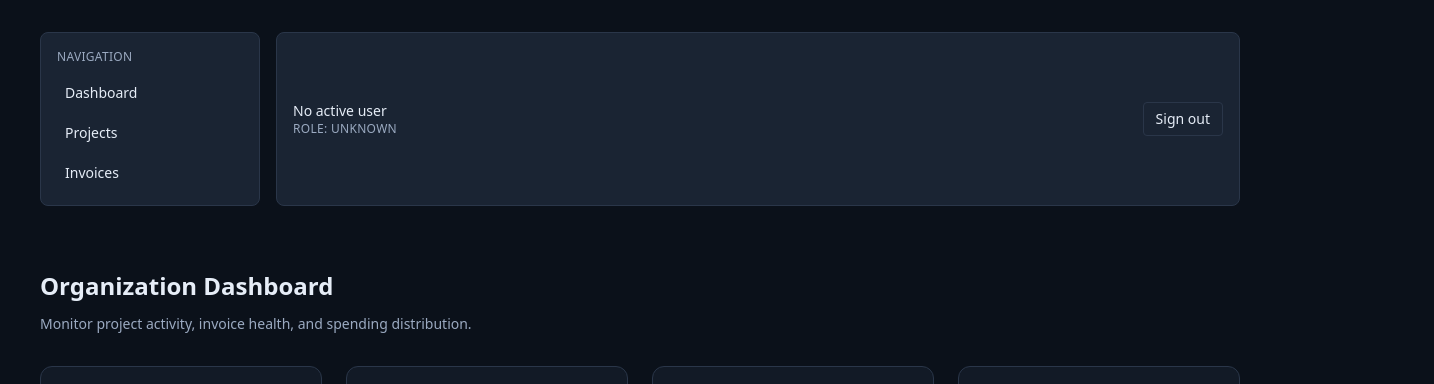
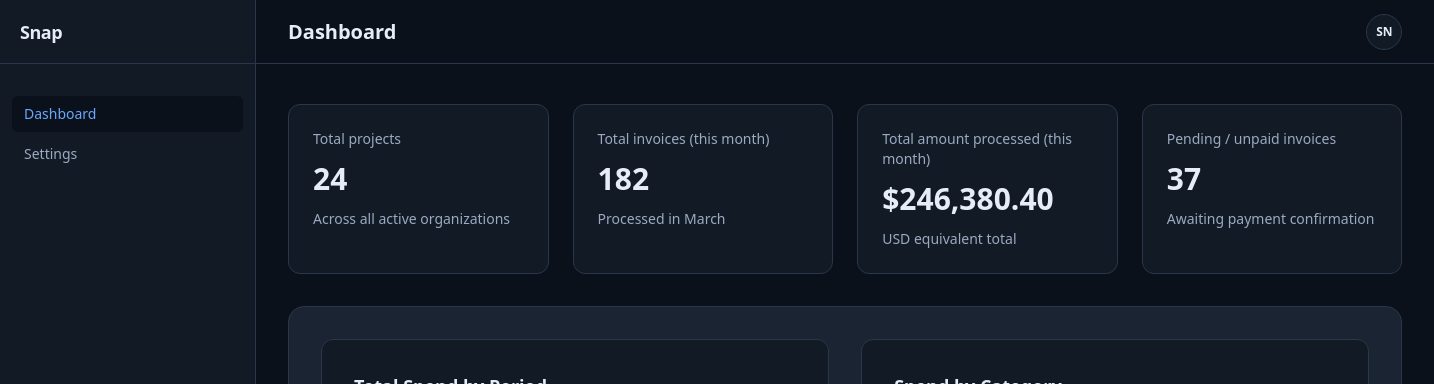
Before and after one commit to lucianocribeiro/snap, a Next.js app: page /dashboard in a window 1280 px wide. Shown: the top 384 px of the page, 1434 px wide, since content can reach past the window. Built offline with nearby package versions, Linux system fonts and the light colour scheme; no server answers.

Commit message:
feat: add jira-style dashboard layout wrapper

```diff
--- a/app/dashboard/page.tsx
+++ b/app/dashboard/page.tsx
@@ -1,5 +1,5 @@
 import { ChartsSection } from "@/components/dashboard/ChartsSection";
-import { DashboardChrome } from "@/components/dashboard/DashboardChrome";
+import { DashboardLayout } from "@/components/dashboard/DashboardLayout";
 import { RecentInvoicesTable } from "@/components/dashboard/RecentInvoicesTable";
 import { SummaryCards } from "@/components/dashboard/SummaryCards";
 import { Invoice, SummaryMetric } from "@/components/dashboard/types";
@@ -116,20 +116,12 @@ const recentInvoices: Invoice[] = [
 
 export default function DashboardPage() {
   return (
-    <main className="min-h-screen bg-snap-bg px-4 py-8 md:px-8 lg:px-10">
+    <DashboardLayout pageTitle="Dashboard">
       <div className="mx-auto flex w-full max-w-7xl flex-col gap-8">
-        <DashboardChrome />
-        <header className="space-y-3">
-          <h1 className="text-2xl font-semibold text-snap-textMain">Organization Dashboard</h1>
-          <p className="text-sm text-snap-textDim">
-            Monitor project activity, invoice health, and spending distribution.
-          </p>
-        </header>
-
         <SummaryCards metrics={summaryMetrics} />
         <ChartsSection />
         <RecentInvoicesTable invoices={recentInvoices} />
       </div>
-    </main>
+    </DashboardLayout>
   );
 }
--- /dev/null
+++ b/components/dashboard/DashboardLayout.tsx
@@ -0,0 +1,171 @@
+"use client";
+
+import Link from "next/link";
+import { usePathname } from "next/navigation";
+import { Menu } from "lucide-react";
+import { useMemo, useState } from "react";
+import { useAuth } from "@/lib/context/AuthContext";
+
+type DashboardLayoutProps = {
+  pageTitle: string;
+  children: React.ReactNode;
+};
+
+type NavItem = {
+  href: string;
+  label: string;
+  roles?: Array<"super_admin" | "org_admin" | "user">;
+};
+
+const navItems: NavItem[] = [
+  { href: "/dashboard", label: "Dashboard" },
+  { href: "/super-admin/dashboard", label: "Organizations", roles: ["super_admin"] },
+  { href: "/users", label: "Users", roles: ["super_admin", "org_admin"] },
+  { href: "/settings", label: "Settings" },
+];
+
+function cx(...classes: Array<string | false | undefined>) {
+  return classes.filter(Boolean).join(" ");
+}
+
+function initialsFromEmail(email?: string) {
+  if (!email) return "SN";
+  const [name] = email.split("@");
+  const parts = name.split(/[.\-_]/).filter(Boolean);
+  if (parts.length >= 2) {
+    return `${parts[0][0]}${parts[1][0]}`.toUpperCase();
+  }
+  return name.slice(0, 2).toUpperCase();
+}
+
+function SidebarNav({
+  items,
+  pathname,
+  onNavigate,
+}: {
+  items: NavItem[];
+  pathname: string;
+  onNavigate?: () => void;
+}) {
+  return (
+    <nav className="mt-4 space-y-1">
+      {items.map((item) => {
+        const isActive = pathname === item.href || pathname.startsWith(`${item.href}/`);
+        return (
+          <Link
+            key={item.href}
+            href={item.href}
+            onClick={onNavigate}
+            className={cx(
+              "block rounded-md px-3 py-2 text-sm transition",
+              "hover:bg-snap-bgDeep hover:text-snap-accent",
+              isActive ? "bg-snap-bgDeep text-snap-accent" : "text-snap-textDim",
+            )}
+          >
+            {item.label}
+          </Link>
+        );
+      })}
+    </nav>
+  );
+}
+
+export function DashboardLayout({ pageTitle, children }: DashboardLayoutProps) {
+  const pathname = usePathname();
+  const { user, userRole, signOut } = useAuth();
+  const [menuOpen, setMenuOpen] = useState(false);
+  const [dropdownOpen, setDropdownOpen] = useState(false);
+
+  const visibleItems = useMemo(
+    () =>
+      navItems.filter((item) => {
+        if (!item.roles) return true;
+        if (!userRole) return false;
+        return item.roles.includes(userRole);
+      }),
+    [userRole],
+  );
+
+  return (
+    <div className="min-h-screen bg-snap-bgDeep text-snap-textMain md:flex">
+      <aside className="hidden w-64 shrink-0 flex-col border-r border-snap-border bg-snap-bgSecondary md:flex">
+        <div className="flex h-16 items-center border-b border-snap-border px-5">
+          <span className="text-lg font-semibold tracking-tight text-snap-textMain">Snap</span>
+        </div>
+        <div className="px-3 py-4">
+          <SidebarNav items={visibleItems} pathname={pathname} />
+        </div>
+      </aside>
+
+      <div className="flex min-h-screen flex-1 flex-col">
+        <header className="sticky top-0 z-30 h-16 border-b border-snap-border bg-snap-bgDeep">
+          <div className="flex h-full items-center justify-between px-4 md:px-8">
+            <div className="flex items-center gap-3">
+              <button
+                type="button"
+                onClick={() => setMenuOpen((prev) => !prev)}
+                className="rounded-md p-2 text-snap-textDim hover:bg-snap-bgSecondary hover:text-snap-textMain md:hidden"
+                aria-label="Open menu"
+              >
+                <Menu className="h-5 w-5" />
+              </button>
+              <h1 className="text-xl font-semibold text-snap-textMain">{pageTitle}</h1>
+            </div>
+
+            <div className="relative">
+              <button
+                type="button"
+                onClick={() => setDropdownOpen((prev) => !prev)}
+                className="flex h-9 w-9 items-center justify-center rounded-full border border-snap-border bg-snap-bgSecondary text-xs font-semibold text-snap-textMain hover:border-snap-accent"
+                aria-label="Open user menu"
+              >
+                {initialsFromEmail(user?.email)}
+              </button>
+
+              {dropdownOpen ? (
+                <div className="absolute right-0 top-11 w-44 overflow-hidden rounded-md border border-snap-border bg-snap-bgSecondary shadow-lg">
+                  <Link
+                    href="/profile"
+                    onClick={() => setDropdownOpen(false)}
+                    className="block px-3 py-2 text-sm text-snap-textDim transition hover:bg-snap-bgDeep hover:text-snap-textMain"
+                  >
+                    Profile
+                  </Link>
+                  <Link
+                    href="/settings"
+                    onClick={() => setDropdownOpen(false)}
+                    className="block px-3 py-2 text-sm text-snap-textDim transition hover:bg-snap-bgDeep hover:text-snap-textMain"
+                  >
+                    Settings
+                  </Link>
+                  <button
+                    type="button"
+                    onClick={() => {
+                      setDropdownOpen(false);
+                      void signOut();
+                    }}
+                    className="block w-full px-3 py-2 text-left text-sm text-red-400 transition hover:bg-red-500/10 hover:text-red-300"
+                  >
+                    Sign Out
+                  </button>
+                </div>
+              ) : null}
+            </div>
+          </div>
+
+          {menuOpen ? (
+            <div className="border-t border-snap-border bg-snap-bgSecondary px-3 py-3 md:hidden">
+              <SidebarNav
+                items={visibleItems}
+                pathname={pathname}
+                onNavigate={() => setMenuOpen(false)}
+              />
+            </div>
+          ) : null}
+        </header>
+
+        <main className="flex-1 bg-snap-bgDeep p-6 pt-8 md:p-8 md:pt-10">{children}</main>
+      </div>
+    </div>
+  );
+}
--- a/tailwind.config.ts
+++ b/tailwind.config.ts
@@ -8,6 +8,9 @@ const config: Config = {
   theme: {
     extend: {
       colors: {
+        "snap-bgDeep": "#0B111A",
+        "snap-bgSecondary": "#121A26",
+        "snap-accent": "#6BA7FF",
         "snap-bg": "#0B111A",
         "snap-surface": "#121A26",
         "snap-card": "#1A2433",
```
